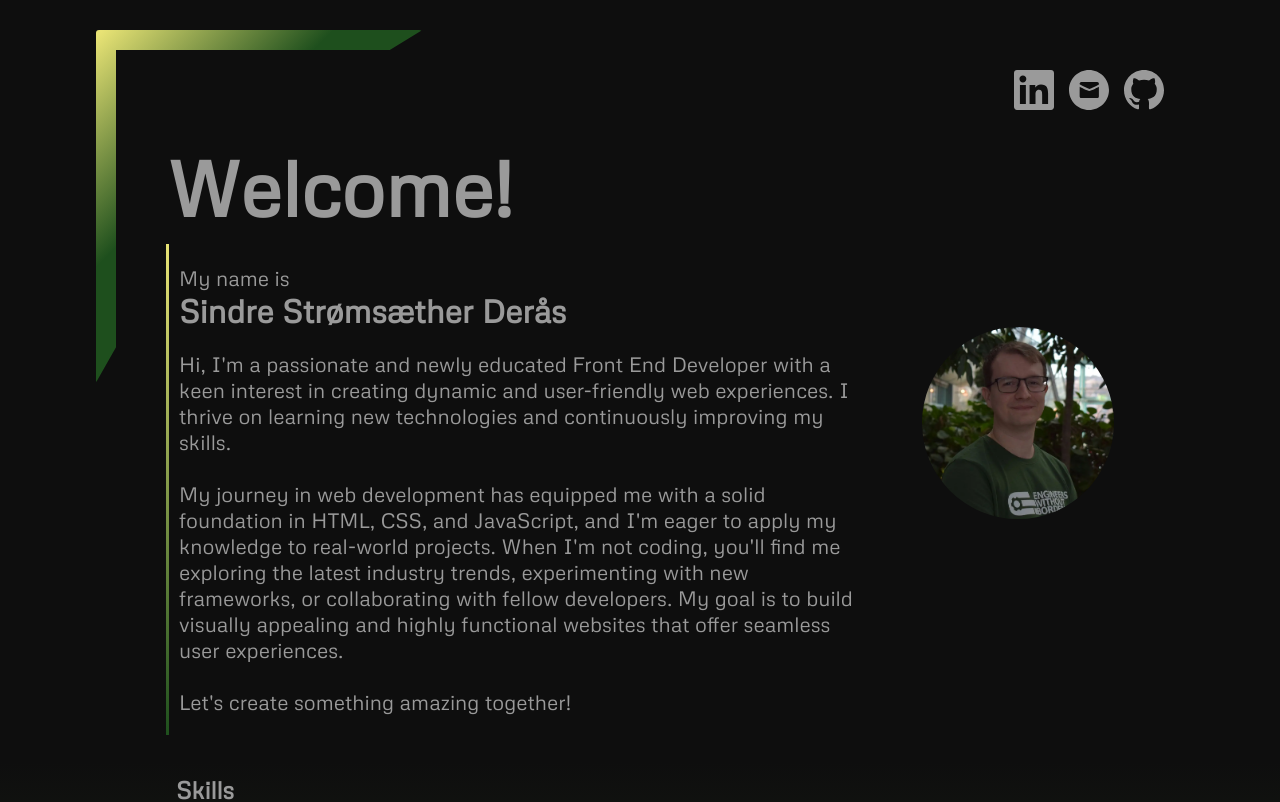
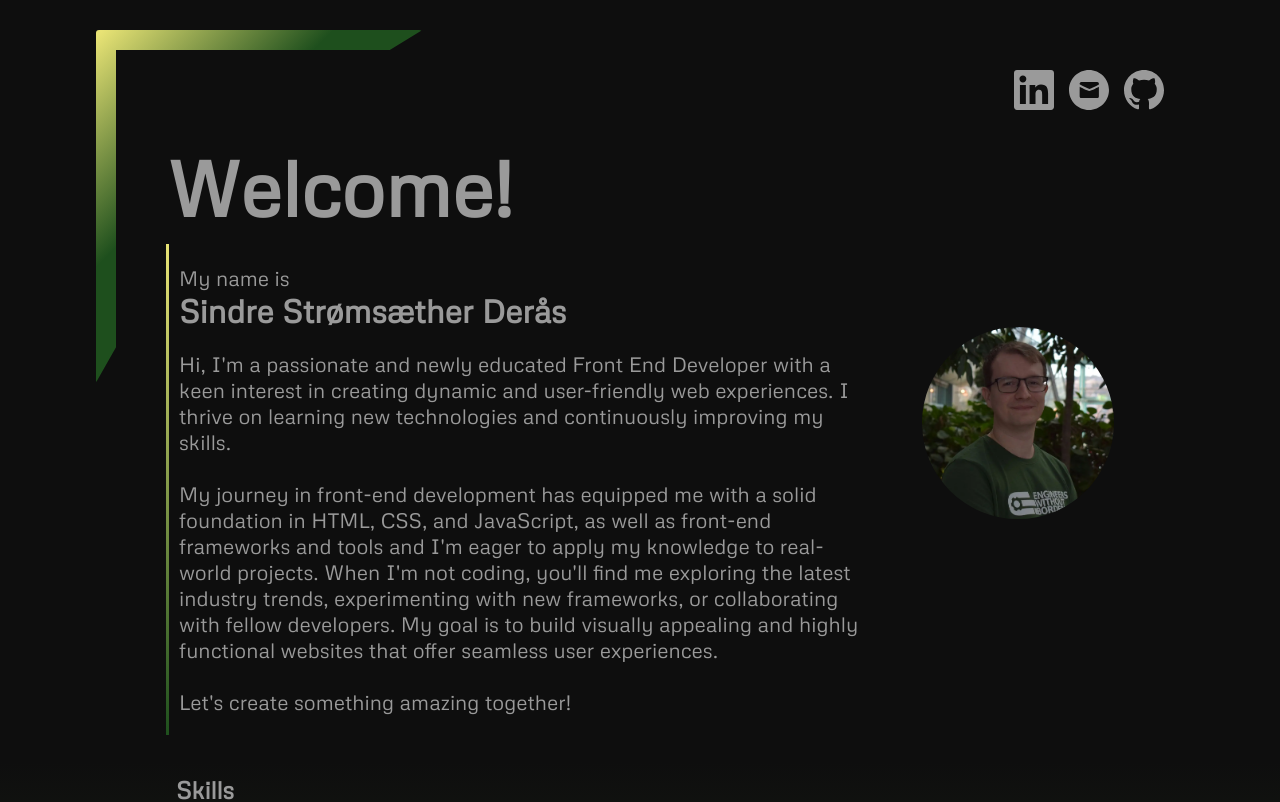
Before and after one commit to ESPR07/ESPR07, a React (Vite) app: page / in a window 1280 px wide. Shown: the top 802 px of the page. Built offline with nearby package versions, Linux system fonts and the light colour scheme.

Commit message:
removed console log and optimized about text

```diff
--- a/public/fakeAPI/API.json
+++ b/public/fakeAPI/API.json
@@ -1,7 +1,7 @@
 {
   "info": {
     "name": "Sindre Strømsæther Derås",
-    "description": "Hi, I'm a passionate and newly educated Front End Developer with a keen interest in creating dynamic and user-friendly web experiences. I thrive on learning new technologies and continuously improving my skills. \n My journey in web development has equipped me with a solid foundation in HTML, CSS, and JavaScript, and I'm eager to apply my knowledge to real-world projects. When I'm not coding, you'll find me exploring the latest industry trends, experimenting with new frameworks, or collaborating with fellow developers. My goal is to build visually appealing and highly functional websites that offer seamless user experiences. \n Let's create something amazing together!",
+    "description": "Hi, I'm a passionate and newly educated Front End Developer with a keen interest in creating dynamic and user-friendly web experiences. I thrive on learning new technologies and continuously improving my skills. \n My journey in front-end development has equipped me with a solid foundation in HTML, CSS, and JavaScript, as well as front-end frameworks and tools and I'm eager to apply my knowledge to real-world projects. When I'm not coding, you'll find me exploring the latest industry trends, experimenting with new frameworks, or collaborating with fellow developers. My goal is to build visually appealing and highly functional websites that offer seamless user experiences. \n Let's create something amazing together!",
     "picture": ""
   },
   "skills": {
@@ -100,7 +100,7 @@
   "projects": [
     {
       "title": "Holidaze",
-      "description": "Holidaze is my final exam were we tasked with creating a accommodation booking site. All the way from planning the project with a kanban and ghantt board for issues, and timing, to desiging the prototype in figma and lastly develop and deploy the page. The allotted time given was 7 weeks, with a set of user stories that are required to be implemented.",
+      "description": "Holidaze is my final exam were we tasked with creating an accommodation booking site. All the way from planning the project with a kanban and ghantt board for issues, and timing, to desiging the prototype in figma and lastly develop and deploy the page. The allotted time given was 7 weeks, with a set of user stories that are required to be implemented.",
       "github": "https://github.com/ESPR07/project-exam-2",
       "link": "https://holidaze-sindre.netlify.app/",
       "mainColor": "#8A4630",
@@ -119,7 +119,7 @@
     },
     {
       "title": "Checkout",
-      "description": "Checkout is a ecommerce page we were tasked with creating using React. it was also highly adviced to try out helpful tools like React Hook Form, Styled components, modular CSS and Router DOM to get a feel for what exists out there. My project is built using React, together with Typescript, React Form Hook, and React Router DOM.",
+      "description": "Checkout is a ecommerce page we were tasked with using React. it was also highly adviced to try out helpful tools like React Form Hook, Styled components, modular CSS and Router DOM to get a feel for what exists out there. My project is built using React, together with Typescript, React Form Hook, and React Router DOM.",
       "github": "https://github.com/ESPR07/js-framework",
       "link": "https://checkoutsindre.netlify.app/",
       "mainColor": "#2E4F4F",
@@ -138,7 +138,7 @@
     },
     {
       "title": "Eclipsebid",
-      "description": "This is the big project for the end of the 1st semester in the last year of my education. I was tasked with creating a fully functional auction page based on a full 'life-like' assignment brief. Among the specifications was a set of user stories I had to fullfil and a list of allowed tools and frameworks. For this project I'm using Tailwind as a CSS Framework and GitHub Projects for planning, as well as Figma for prototype design. The alloted time given to complete the assignment was 6 weeks, but there ended up being a big backlog of features I wanted to add, but ended up not adding due to time constraint and a focus on what was asked for.",
+      "description": "This is the big project for the end of the 1st semester in the last year of my education. I was tasked with creating a fully functional auction page based on a full 'life-like' assignment brief. Among the specifications was a set of user stories I had to fullfil and a list of allowed tools and frameworks. For this project I'm using Tailwind as a CSS Framework and GitHub Projects for planning, as well as Figma for prototype design. The alloted time given to complete the assignment was 6 weeks.",
       "github": "https://github.com/ESPR07/semester-project-2",
       "link": "https://eclipsebid.netlify.app/",
       "mainColor": "#2E1C38",
--- a/src/App.tsx
+++ b/src/App.tsx
@@ -78,7 +78,6 @@ function App() {
       try {
         const getData = await fetch("/fakeAPI/API.json");
         const response = await getData.json();
-        console.log(getData);
         setData(response);
       } catch (error) {
         console.log(error);
```
